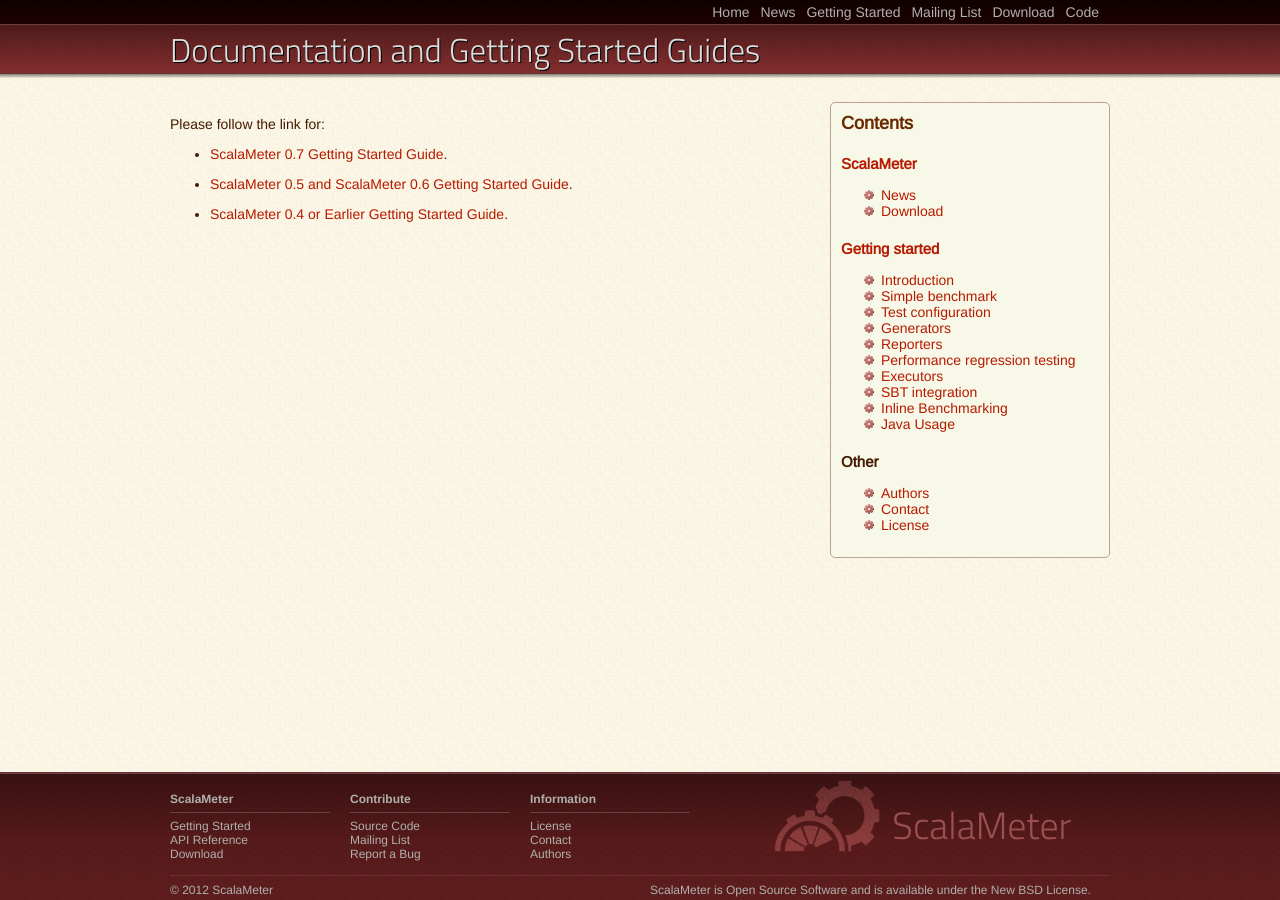
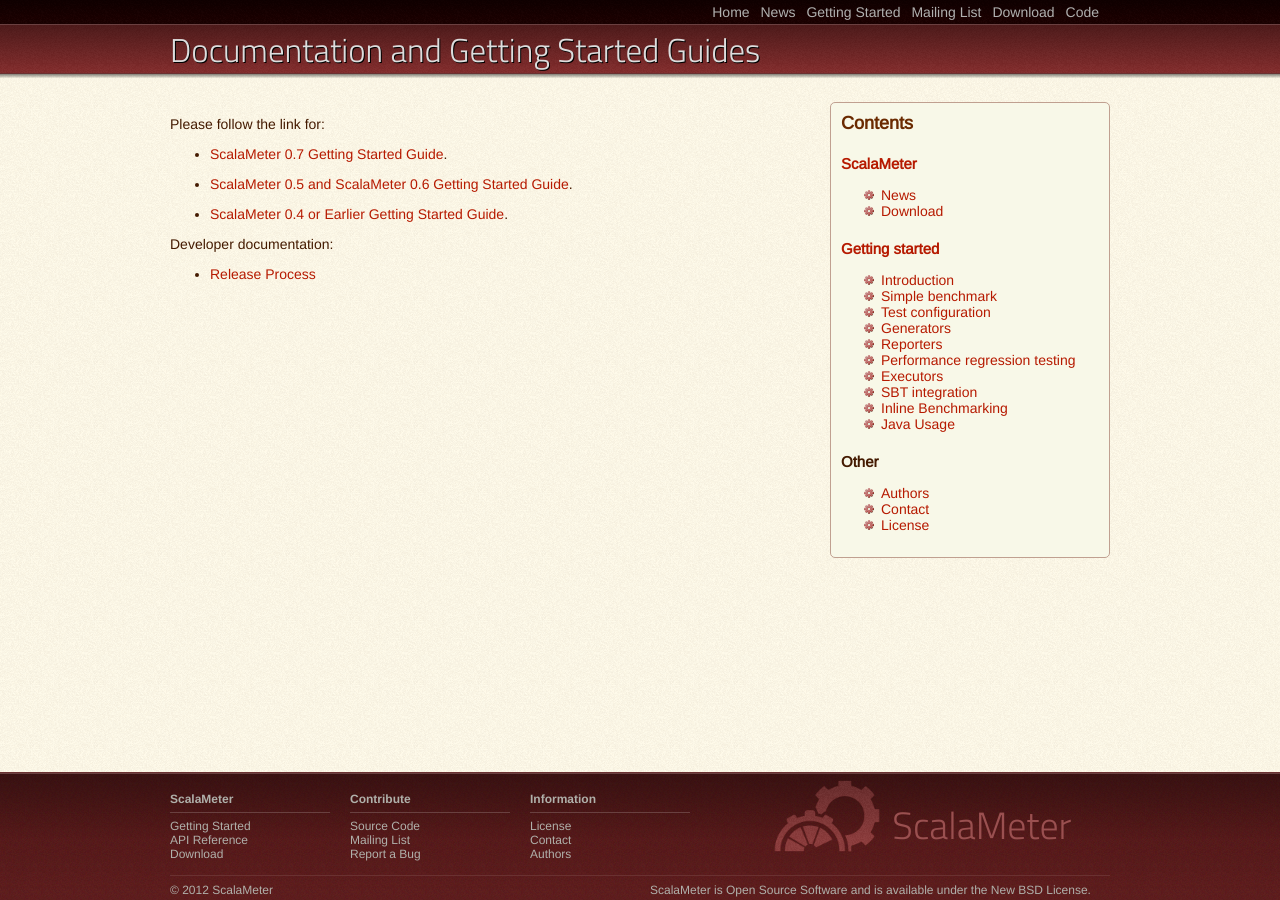
Before and after one commit to scalameter/scalameter.github.com, a Jekyll site: the page built from home/gettingstarted/index.md, in a window 1280 px wide. Built offline with Jekyll 4.4.1, drawn with Linux system fonts in a browser that asks for light colours.

Commit message:
Update index.md

```diff
--- a/home/gettingstarted/index.md
+++ b/home/gettingstarted/index.md
@@ -15,3 +15,7 @@ Please follow the link for:
 - [ScalaMeter 0.5 and ScalaMeter 0.6 Getting Started Guide](/home/gettingstarted/0.5/).
 
 - [ScalaMeter 0.4 or Earlier Getting Started Guide](/home/gettingstarted/0.4/).
+
+Developer documentation:
+
+- [Release Process](/home/releasing/)
```
